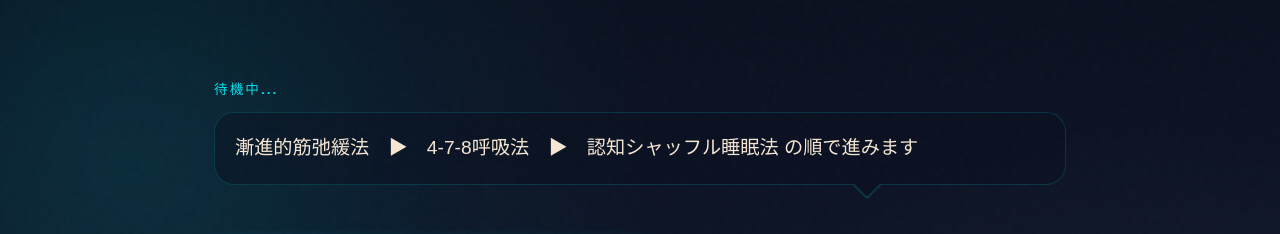
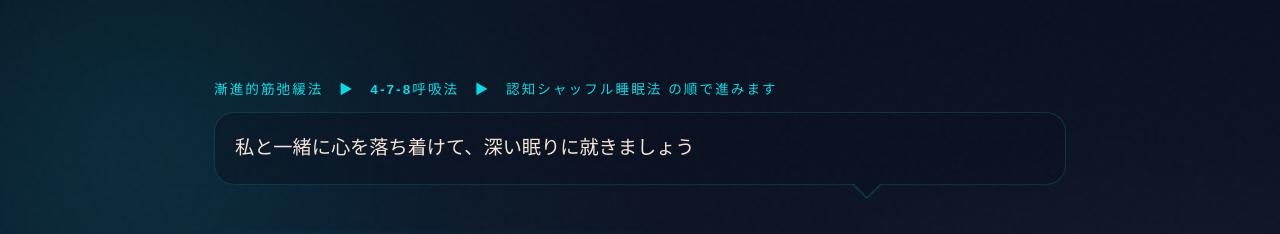
Before and after one commit to shin1007/sleep-guide-moca, a React (Vite) app: page / in a window 1280 px wide. Shown: the top 234 px of the page. Built offline with nearby package versions, Linux system fonts and the light colour scheme; a web font is replaced by a local one.

Commit message:
文言修正

```diff
--- a/src/App.tsx
+++ b/src/App.tsx
@@ -951,8 +951,8 @@ export default function App() {
 
       <section className="main-content">
         <div className="speech-section">
-          <div className="stage-label">{activeTrack ? getStageLabel(activeTrack.stage) : '待機中...'}</div>
-          <div className="speech-text">{activeTrack?.speechContent ?? '漸進的筋弛緩法　▶　4-7-8呼吸法　▶　認知シャッフル睡眠法 の順で進みます'}</div>
+          <div className="stage-label">{activeTrack ? getStageLabel(activeTrack.stage) : '漸進的筋弛緩法　▶　4-7-8呼吸法　▶　認知シャッフル睡眠法 の順で進みます'}</div>
+          <div className="speech-text">{activeTrack?.speechContent ?? '私と一緒に心を落ち着けて、深い眠りに就きましょう'}</div>
         </div>
 
         <div className="character-section">
```
Also changed, not shown: 3 other files (tests, documents, lock files or other folders).
